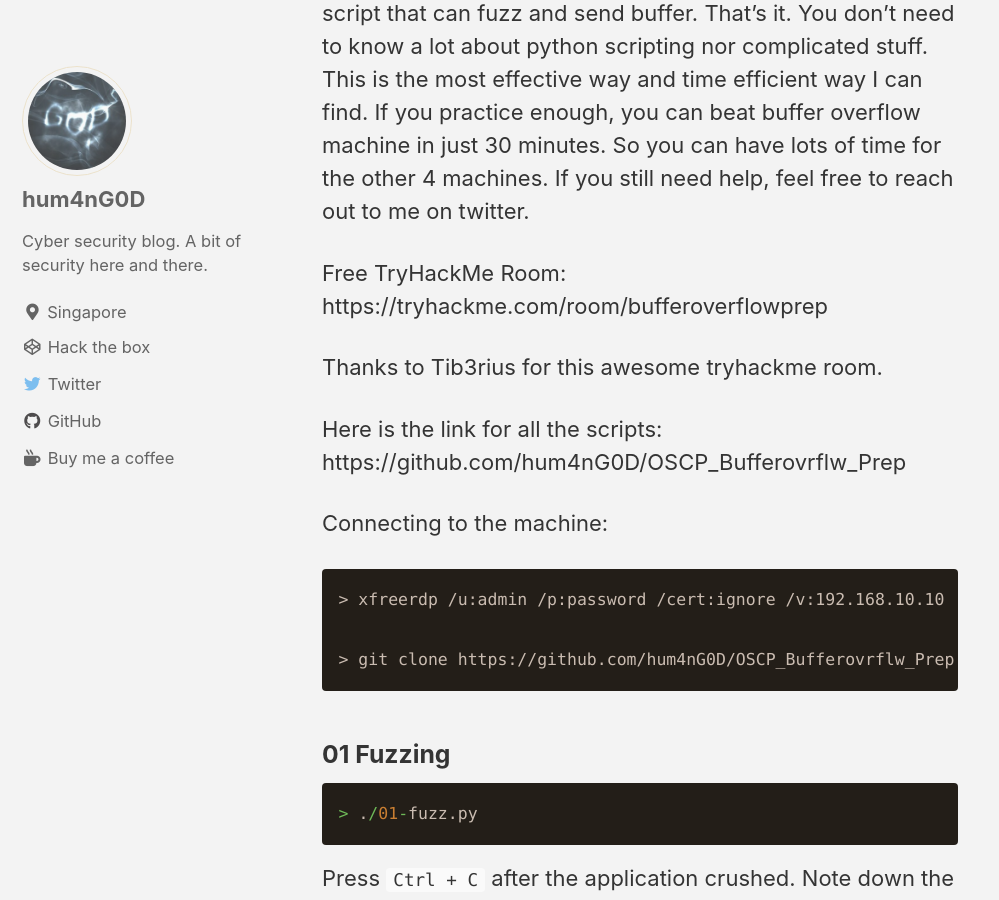
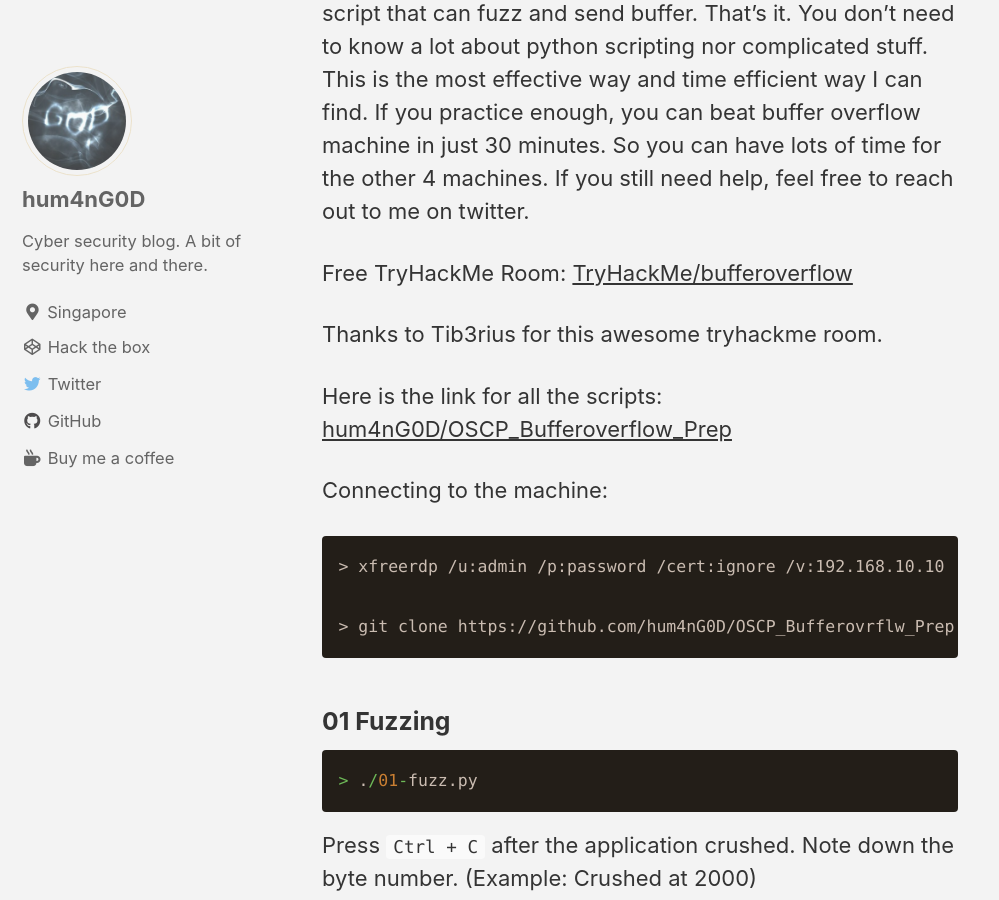
Before and after one commit to hum4nG0D/hum4nG0D.github.io, a Jekyll site: the page built from _posts/2020-11-21-OSCP-Easy-Bufferoverflow.md, in a window 1280 px wide and 900 px high, scrolled down 690 px. Shown: the whole window, without its empty margins (0-999 px from the left). Built offline with Jekyll 4.4.1, drawn with Linux system fonts in a browser that asks for light colours; cached includes are drawn as plain includes.

Commit message:
Update 2020-11-21-OSCP-Easy-Bufferoverflow.md

````diff
--- a/_posts/2020-11-21-OSCP-Easy-Bufferoverflow.md
+++ b/_posts/2020-11-21-OSCP-Easy-Bufferoverflow.md
@@ -13,11 +13,11 @@
 
 For preparing OSCP Buffer Overflow, you just need a simple script that can fuzz and send buffer. That's it. You don't need to know a lot about python scripting nor complicated stuff. This is the most effective way and time efficient way I can find. If you practice enough, you can beat buffer overflow machine in just 30 minutes. So you can have lots of time for the other 4 machines. If you still need help, feel free to reach out to me on twitter.
 
-Free TryHackMe Room: https://tryhackme.com/room/bufferoverflowprep
+Free TryHackMe Room: [TryHackMe/bufferoverflow](https://tryhackme.com/room/bufferoverflowprep)
 
 Thanks to Tib3rius for this awesome tryhackme room.
 
-Here is the link for all the scripts: https://github.com/hum4nG0D/OSCP_Bufferovrflw_Prep
+Here is the link for all the scripts: [hum4nG0D/OSCP_Bufferoverflow_Prep](https://github.com/hum4nG0D/OSCP_Bufferovrflw_Prep)
 
 Connecting to the machine:
 
@@ -29,6 +29,8 @@
 
 
 
+
+
 ### 01 Fuzzing
 
 ```c++
@@ -36,6 +38,8 @@
 ```
 
 Press `Ctrl + C` after the application crushed. Note down the byte number. (Example: Crushed at 2000)
+
+
 
 
 
@@ -57,6 +61,8 @@
 
 
 
+
+
 ### 03 Controlling EIP
 
 ```c++
@@ -64,6 +70,8 @@
 ```
 
 You should see `424242` for EIP.
+
+
 
 
 
@@ -107,6 +115,8 @@
 
 
 
+
+
 ### 05 Finding a Jump Point
 
 ```c++
@@ -120,6 +130,8 @@
 ```
 
 If the pointer address stop at EIP. You are good to go.
+
+
 
 
 
````
